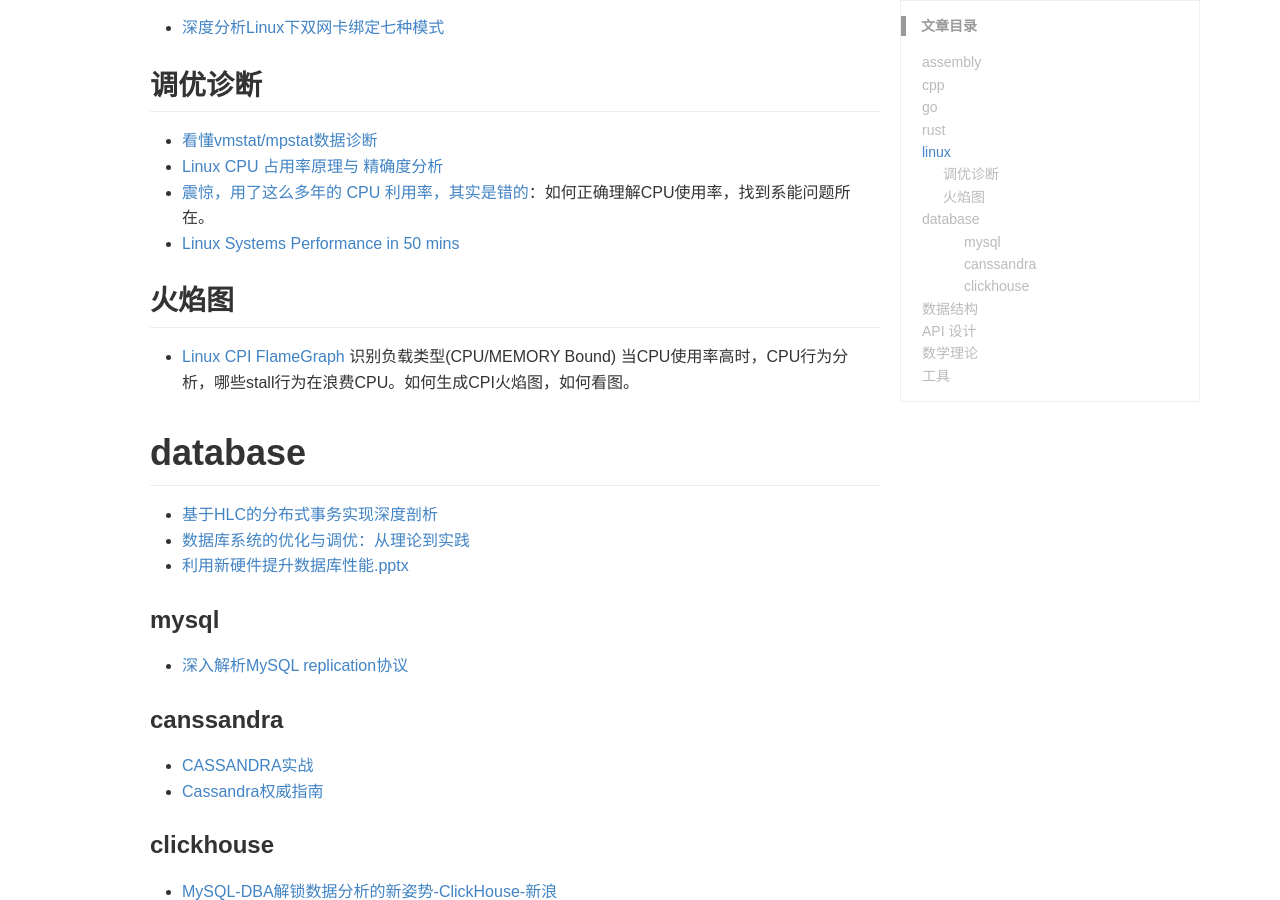
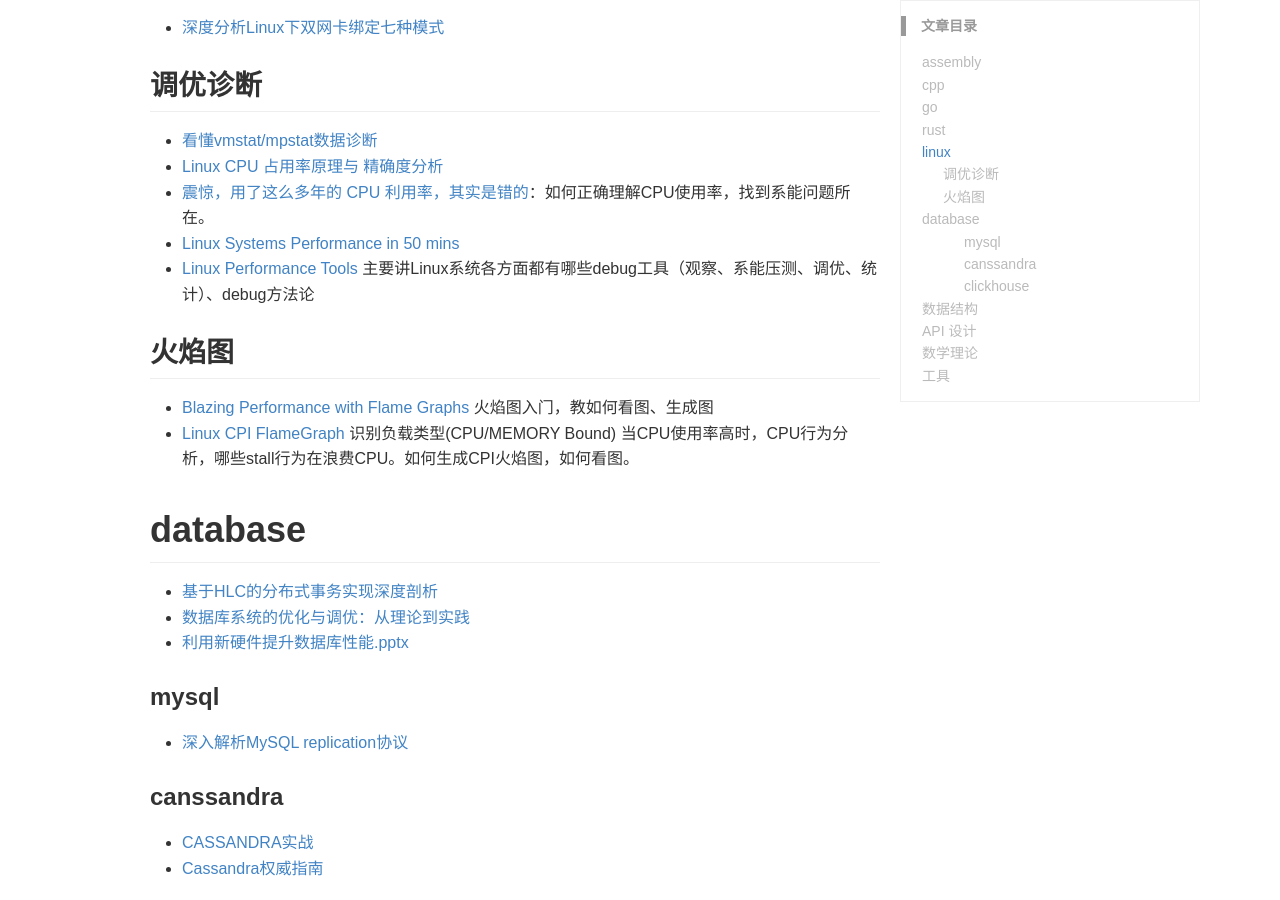
Before and after one commit to lrita/lrita.github.io, a Jekyll site: the page built from _wiki/books.md, in a window 1280 px wide and 900 px high, scrolled down 832 px. Built offline with Jekyll 4.4.1, drawn with Linux system fonts in a browser that asks for light colours; comment, search, counter and statistics services are not loaded.

Commit message:
add _wiki/books.md

```diff
--- a/_wiki/books.md
+++ b/_wiki/books.md
@@ -28,8 +28,10 @@ keywords: 编程书籍
 * [Linux CPU 占用率原理与 精确度分析](/images/posts/linux/Linux_CPU_Usage_Analysis.pdf)
 * [震惊，用了这么多年的 CPU 利用率，其实是错的](https://mp.weixin.qq.com/s/KaDJ1EF5Y-ndjRv2iUO3cA)：如何正确理解CPU使用率，找到系能问题所在。
 * [Linux Systems Performance in 50 mins](/images/posts/linux/Percona2016_LinuxSystemsPerf.pdf)
+* [Linux Performance Tools](/images/posts/debug/Linux.Performance.Tools.Oct.2014.pdf) 主要讲Linux系统各方面都有哪些debug工具（观察、系能压测、调优、统计）、debug方法论
 
 ## 火焰图
+* [Blazing Performance with Flame Graphs](/images/posts/debug/LISA13_Flame_Graphs.pdf) 火焰图入门，教如何看图、生成图
 * [Linux CPI FlameGraph](http://oliveryang.net/2018/03/linux-CPI-flamegraph/) 识别负载类型(CPU/MEMORY Bound) 当CPU使用率高时，CPU行为分析，哪些stall行为在浪费CPU。如何生成CPI火焰图，如何看图。
 
 # database
```
Also changed, not shown: 2 other files.
